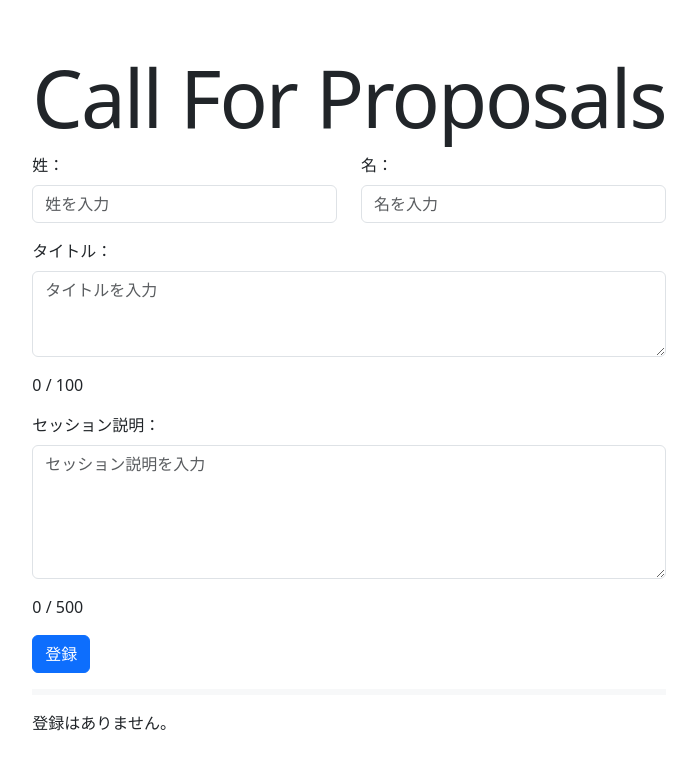
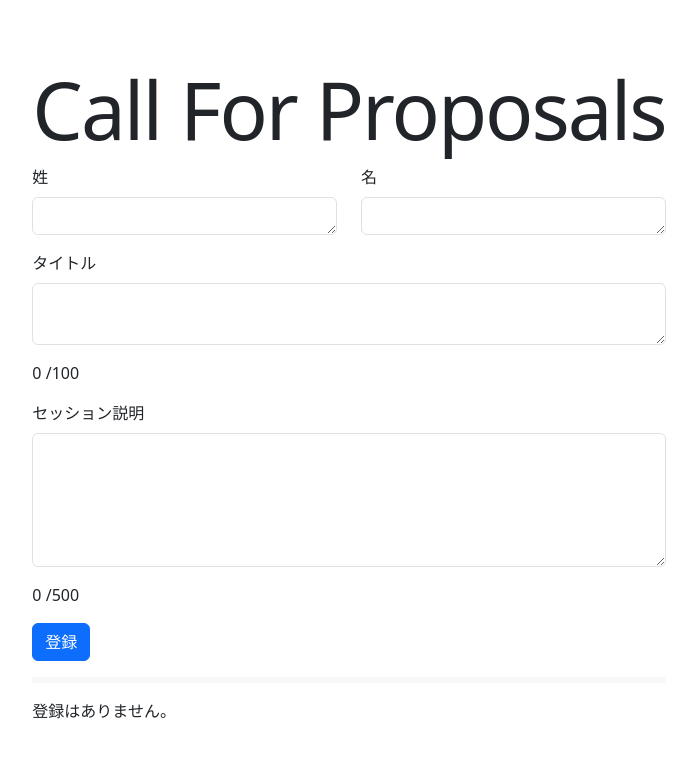
Before and after one commit to koguchi-e/reack-hooks-practice, a React (Vite) app: page / in a window 1280 px wide. Shown: the top 770 px of the page, without its empty margins (291-988 px from the left). Built offline with nearby package versions, Linux system fonts and the light colour scheme.

Commit message:
コンポーネントごとに分ける

```diff
--- a/src/App.jsx
+++ b/src/App.jsx
@@ -1,7 +1,8 @@
 import { useState } from "react";
-import { useCharCount } from "./hooks/useCharCount";
+import { useCharCount, CharCounter } from "./hooks/useCharCount";
 import { useCFPForm } from "./hooks/useCFPForm";
 import { useRequired } from "./hooks/useRequired";
+import { TextAreaField } from "./components/TextAreaField";
 import "./App.css";
 import "bootstrap/dist/css/bootstrap.min.css";
 
@@ -18,7 +19,7 @@ function App() {
     reset,
   } = useCFPForm();
 
-  const [prev, setCFPs] = useState([]);
+  const [cfps, setCFPs] = useState([]);
   const titleCount = useCharCount(title);
   const abstractCount = useCharCount(abstract);
   const firstNameRequired = useRequired(firstName, "姓");
@@ -38,8 +39,12 @@ function App() {
 
     if (!valid) return;
 
+    if (titleCount > 100 || abstractCount > 500) {
+      return;
+    }
+
     setCFPs([
-      ...prev,
+      ...cfps,
       {
         id: Date.now(),
         firstName: firstName,
@@ -57,83 +62,54 @@ function App() {
         <h1 className="display-1">Call For Proposals</h1>
         <div className="row">
           <div className="col">
-            <label htmlFor="name-input" className="form-label">
-              姓：
-            </label>
-            <input
-              id="firs-name-input"
-              type="text"
+            <TextAreaField
+              label="姓"
+              id="first-name-input"
               value={firstName}
               onChange={(e) => setFirstName(e.target.value)}
               placeholder="姓を入力"
-              className="name-input form-control"
-            />
-            {firstNameRequired.error && (
-              <p className="text-danger h6">{firstNameRequired.error}</p>
-            )}
+              error={firstNameRequired.error}
+              rows={1}
+            ></TextAreaField>
           </div>
 
           <div className="col">
-            <label htmlFor="name-input" className="form-label">
-              名：
-            </label>
-            <input
+            <TextAreaField
+              label="名"
               id="last-name-input"
-              type="text"
               value={lastName}
               onChange={(e) => setLastName(e.target.value)}
               placeholder="名を入力"
-              className="name-input form-control"
-            />
-            {lastNameRequired.error && (
-              <p className="text-danger h6">{lastNameRequired.error}</p>
-            )}
+              error={lastNameRequired.error}
+              rows={1}
+            ></TextAreaField>
           </div>
         </div>
 
-        <label htmlFor="title-input" className="form-label">
-          タイトル：
-        </label>
-        <textarea
+        <TextAreaField
+          label="タイトル"
           id="title-input"
           value={title}
           onChange={(e) => setTitle(e.target.value)}
           placeholder="タイトルを入力"
-          className="form-control"
-          rows="3"
-        ></textarea>
-        {titleRequired.error && (
-          <p className="text-danger h6">{titleRequired.error}</p>
-        )}
-        {titleCount <= 100 ? (
-          <p>{titleCount} / 100</p>
-        ) : (
-          <p>
-            <span className="text-danger">{titleCount}</span> / 100
-          </p>
-        )}
+          error={titleRequired.error}
+          rows={2}
+        ></TextAreaField>
 
-        <label htmlFor="abstract-input" className="form-label">
-          セッション説明：
-        </label>
-        <textarea
+        <CharCounter count={titleCount} max={100}></CharCounter>
+
+        <TextAreaField
+          label="セッション説明"
           id="abstract-input"
           value={abstract}
           onChange={(e) => setAbstract(e.target.value)}
           placeholder="セッション説明を入力"
           className="form-control"
-          rows="5"
-        ></textarea>
-        {abstractRequired.error && (
-          <p className="text-danger h6">{abstractRequired.error}</p>
-        )}
-        {abstractCount <= 500 ? (
-          <p>{abstractCount} / 500</p>
-        ) : (
-          <p>
-            <span className="text-danger h6">{abstractCount}</span> / 500
-          </p>
-        )}
+          error={abstractRequired.error}
+          rows={5}
+        ></TextAreaField>
+
+        <CharCounter count={abstractCount} max={500}></CharCounter>
 
         <button
           type="submit"
@@ -146,7 +122,7 @@ function App() {
 
       <hr className="border border-3"></hr>
 
-      {prev.length === 0 ? (
+      {cfps.length === 0 ? (
         <p>登録はありません。</p>
       ) : (
         <>
@@ -160,7 +136,7 @@ function App() {
               </tr>
             </thead>
             <tbody>
-              {prev.map((cfp) => (
+              {cfps.map((cfp) => (
                 <tr key={cfp.id}>
                   <td>
                     {cfp.firstName} {cfp.lastName}
--- /dev/null
+++ b/src/components/TextAreaField.jsx
@@ -0,0 +1,17 @@
+export function TextAreaField({ label, id, value, onChange, error,rows }) {
+  return (
+    <>
+      <label htmlFor={id} className="form-label">
+        {label}
+      </label>
+      <textarea
+        id={id}
+        value={value}
+        onChange={onChange}
+        className="form-control"
+        rows={rows}
+      ></textarea>
+      {error && <p className="text-danger">{error}</p>}
+    </>
+  );
+}
--- a/src/hooks/useCharCount.jsx
+++ b/src/hooks/useCharCount.jsx
@@ -1,3 +1,12 @@
 export function useCharCount(text) {
   return text.length;
 }
+
+export function CharCounter({ count, max }) {
+  return (
+    <p>
+      {count <= max ? count : <span className="text-danger">{count}</span>} /
+      {max}
+    </p>
+  );
+}
```
